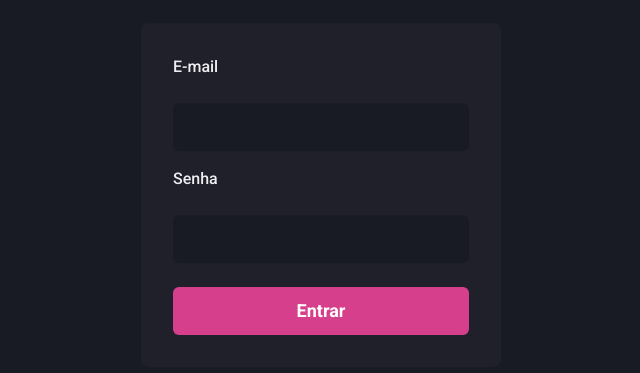
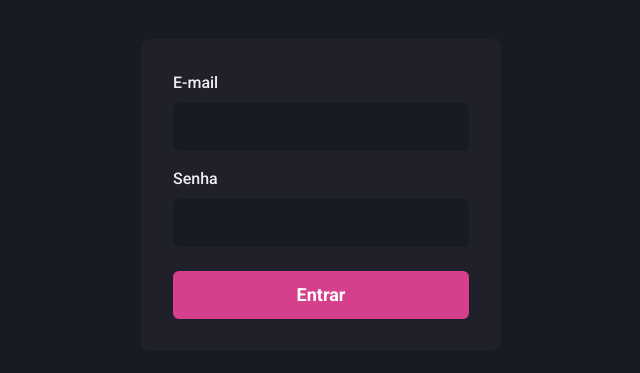
Before and after one commit to Gabriel0109/RocketSeatCourse, a Next.js app in the folder ignite/React/chapter_iv/dashgo/: page / in a window 1280 px wide. Shown: the part 205-578 px from the top of the page, without its empty margins (319-959 px from the left). Built offline with nearby package versions, Linux system fonts and the light colour scheme.

Commit message:
login page

```diff
--- a/ignite/React/chapter_iv/dashgo/src/pages/index.tsx
+++ b/ignite/React/chapter_iv/dashgo/src/pages/index.tsx
@@ -1,4 +1,4 @@
-import { Button, Flex, FormLabel, Input, Stack } from '@chakra-ui/react'
+import { Button, Flex, FormControl, FormLabel, Input, Stack } from '@chakra-ui/react'
 export default function Home() {
   return (
     <Flex
@@ -17,6 +17,8 @@ export default function Home() {
       >
         {/* EMAIL */}
   <Stack spacing="4">
+    <FormControl>
+
     <FormLabel htmlFor="email">E-mail</FormLabel>
           <Input
             name='email'
@@ -30,7 +32,11 @@ export default function Home() {
             }}
             size="lg"
           />
+    </FormControl>
+
           {/* PASSWORD */}
+          <FormControl>
+
           <FormLabel htmlFor="password">Senha</FormLabel>
           <Input
             name='password'
@@ -44,6 +50,8 @@ export default function Home() {
             }}
             size="lg"
           />
+          </FormControl>
+
   </Stack>
         <Button type="submit" mt="6" colorScheme="pink" size="lg">
           Entrar
```
